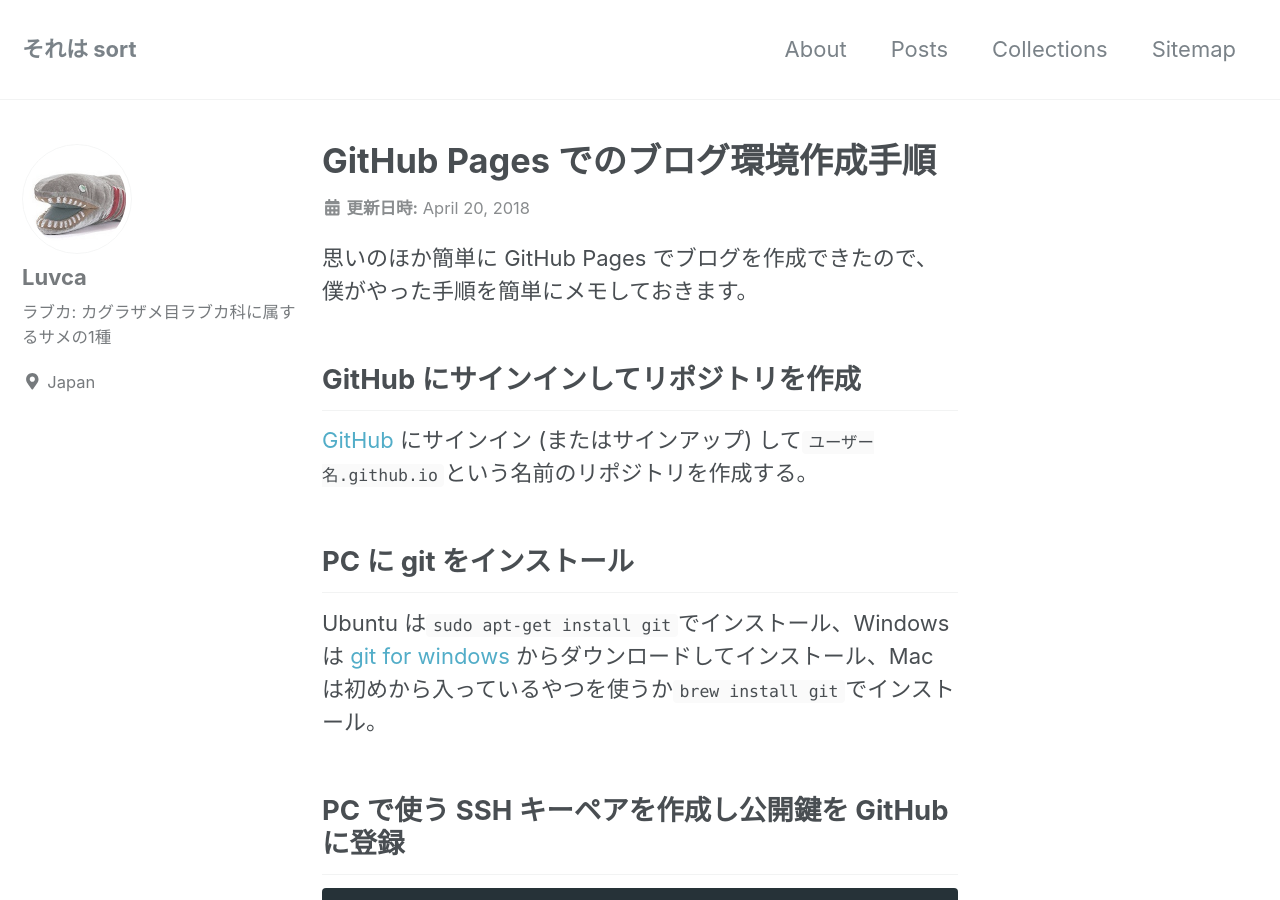
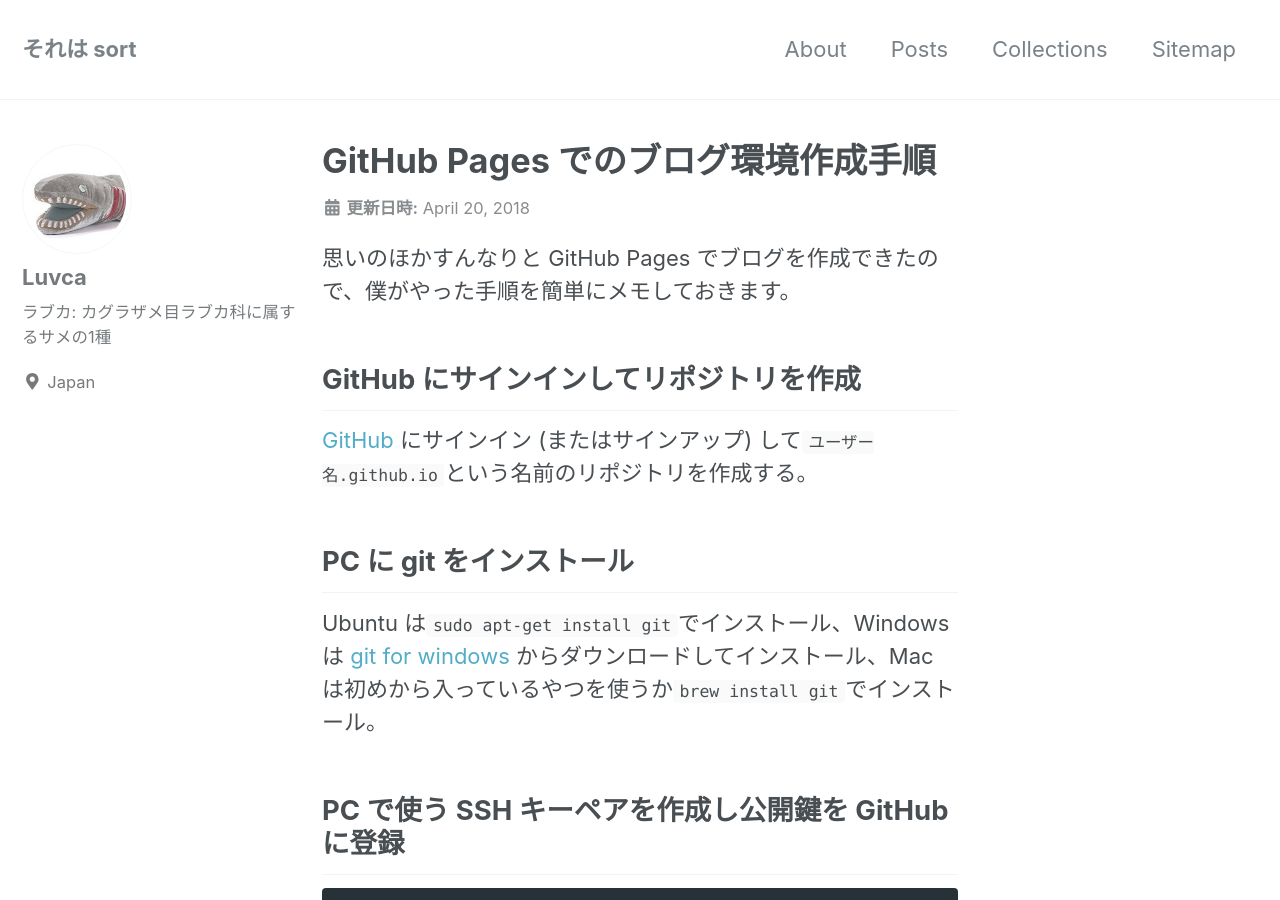
Before and after one commit to Luvca/Luvca.github.io, a Jekyll site: the page built from _posts/2018-04-20-how-to-create-this-blog.md, in a window 1280 px wide and 900 px high. Built offline with Jekyll 4.4.1, drawn with Linux system fonts in a browser that asks for light colours; nearby versions of some CDN libraries.

Commit message:
Update post

```diff
--- a/_posts/2018-04-20-how-to-create-this-blog.md
+++ b/_posts/2018-04-20-how-to-create-this-blog.md
@@ -4,7 +4,7 @@
 date: 2018-04-20 20:20:24
 published: true
 ---
-思いのほか簡単に GitHub Pages でブログを作成できたので、僕がやった手順を簡単にメモしておきます。
+思いのほかすんなりと GitHub Pages でブログを作成できたので、僕がやった手順を簡単にメモしておきます。
 
 ## GitHub にサインインしてリポジトリを作成
 [GitHub](https://github.com) にサインイン (またはサインアップ) して`ユーザー名.github.io`という名前のリポジトリを作成する。
```
